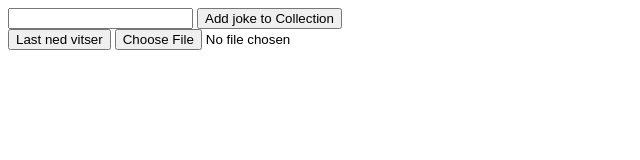
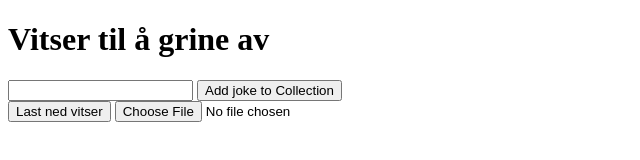
Before and after one commit to MM-912/sammling2_2023, a website: page public/index.html in a window 1280 px wide. Shown: the whole page, without its empty margins (0-640 px from the left). Drawn offline with Linux system fonts and the light colour scheme.

Commit message:
flyttet client til public

```diff
--- a/index.html
+++ b/public/index.html
@@ -9,6 +9,7 @@
 
 <body>
 
+    <h1>Vitser til å grine av</h1>
     <div id="container">
 
     </div>
```
Also changed, not shown: public/app.mjs (renamed from app.mjs).
